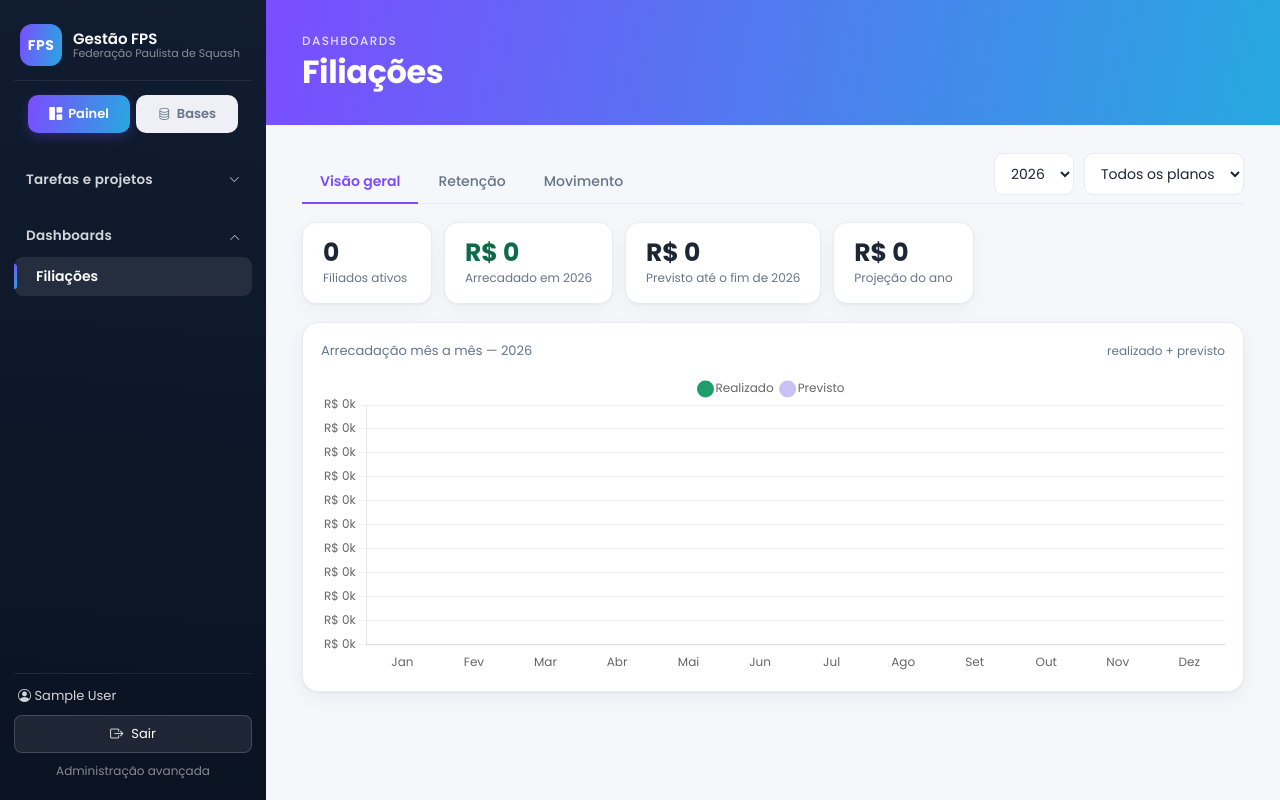
After one commit to berbelsquash/gest-ofps, a Django app: page /s/dash-filiacoes/ in a window 1280 px wide. The commit adds this page. Run offline with Django 5.2, Linux system fonts and the light colour scheme; the visitor is signed in with stand-in values (Sample User, id 1); data that the repository does not hold is empty.

Commit message:
Painel: dashboard de Filiacoes (visao geral, retencao, movimento)
- Painel enxugado no menu: so Tarefas e projetos + Dashboards. As abas
  antigas (Financeira, Resumo Vindi, Documentos) saem do menu; as rotas
  seguem existindo pra reaproveitar/migrar.
- Novo dashboard de Filiacoes com sub-navegacao interna (estilo hero +
  abas) e filtros por Ano e Plano:
  - Visao geral: filiados ativos, arrecadado no ano, previsto ate o fim
    do ano e arrecadacao mes a mes (realizado + previsto).
  - Retencao: LTV, churn, permanencia media, curva de sobrevivencia e
    permanencia por plano.
  - Movimento: novos x cancelamentos por mes e inadimplencia.
- Fonte: AssinaturaVindi + RecebimentoVindi.

Co-Authored-By: Claude Opus 4.8 <noreply@anthropic.com>

```diff
--- a/assinaturas/views.py
+++ b/assinaturas/views.py
@@ -1,4 +1,5 @@
 import calendar
+from collections import defaultdict
 from datetime import date
 from decimal import Decimal
 
@@ -265,6 +266,110 @@ def resumo(request):
     return render(request, "assinaturas/resumo.html", contexto)
 
 
+def _meses_entre(d1, d2):
+    return (d2.year - d1.year) * 12 + (d2.month - d1.month)
+
+
+@login_required
+def dashboard_filiacoes(request):
+    """Dashboard de Filiações — abas Visão geral / Retenção / Movimento, com
+    filtros por ano e por plano. Fonte: AssinaturaVindi + RecebimentoVindi."""
+    aba = request.GET.get("aba", "geral")
+    if aba not in ("geral", "retencao", "movimento"):
+        aba = "geral"
+    hoje = timezone.localdate()
+    ano = int(request.GET.get("ano") or hoje.year)
+    plano = request.GET.get("plano", "")
+
+    assinaturas = AssinaturaVindi.objects.exclude(tipo=PlanoVindi.Tipo.IGNORAR)
+    recebimentos = RecebimentoVindi.objects.all()
+    if plano:
+        assinaturas = assinaturas.filter(tipo=plano)
+        recebimentos = recebimentos.filter(tipo=plano)
+
+    anos = [d.year for d in RecebimentoVindi.objects.dates("data_pagamento", "year", order="DESC")] or [ano]
+    planos = [(t.value, t.label) for t in PlanoVindi.Tipo if t.value != "ignorar"]
+    ctx = dict(aba=aba, ano=ano, anos=anos, plano=plano, planos=planos, meses=MESES_PT)
+
+    if aba == "geral":
+        realizado = [Decimal("0")] * 12
+        for r in (recebimentos.filter(data_pagamento__year=ano)
+                  .annotate(m=ExtractMonth("data_pagamento")).values("m").annotate(s=Sum("valor"))):
+            if r["m"]:
+                realizado[r["m"] - 1] = r["s"] or Decimal("0")
+        previsto = [Decimal("0")] * 12
+        ativas = assinaturas.exclude(status="canceled").filter(
+            valor_ciclo__gt=0, proxima_cobranca__isnull=False)
+        for a in ativas:
+            intervalo = max(1, a.intervalo_meses or 1)
+            d, guarda = a.proxima_cobranca, 0
+            while d.year <= ano and guarda < 240:
+                if d.year == ano and (ano > hoje.year or d.month > hoje.month):
+                    previsto[d.month - 1] += a.valor_ciclo
+                d = _add_meses(d, intervalo)
+                guarda += 1
+                if d.year > ano:
+                    break
+        total_real, total_prev = sum(realizado), sum(previsto)
+        ctx.update(
+            realizado=[float(x) for x in realizado], previsto=[float(x) for x in previsto],
+            total_real=total_real, total_prev=total_prev, projecao_ano=total_real + total_prev,
+            total_filiados=assinaturas.exclude(status="canceled").count(),
+            ativos_emdia=assinaturas.exclude(status="canceled").filter(inadimplente_desde__isnull=True).count(),
+            novos_ano=assinaturas.filter(data_inicio__year=ano).count(),
+        )
+
+    elif aba == "retencao":
+        subs = [a for a in assinaturas if a.data_inicio]
+        perman, ltv_vals = [], []
+        for a in subs:
+            fim = a.cancelada_em or hoje
+            m = max(0, _meses_entre(a.data_inicio, fim))
+            perman.append(m)
+            vm = float(a.valor_ciclo) / max(1, a.intervalo_meses or 1)
+            ltv_vals.append(vm * max(1, m))
+        canc_ano = assinaturas.filter(status="canceled", cancelada_em__year=ano).count()
+        ativos_atual = assinaturas.exclude(status="canceled").count()
+        pp = defaultdict(list)
+        for a in subs:
+            pp[a.get_tipo_display()].append(max(0, _meses_entre(a.data_inicio, a.cancelada_em or hoje)))
+        perman_plano = [{"plano": k, "meses": round(sum(v) / len(v), 1), "n": len(v)}
+                        for k, v in sorted(pp.items())]
+        N = 24
+        surv = []
+        for mm in range(N + 1):
+            elegiveis = [a for a in subs if _meses_entre(a.data_inicio, hoje) >= mm]
+            if not elegiveis:
+                surv.append(None)
+                continue
+            vivos = sum(1 for a in elegiveis
+                        if a.cancelada_em is None or _meses_entre(a.data_inicio, a.cancelada_em) >= mm)
+            surv.append(round(100 * vivos / len(elegiveis), 1))
+        ctx.update(
+            ltv=(sum(ltv_vals) / len(ltv_vals)) if ltv_vals else 0,
+            permanencia_media=(sum(perman) / len(perman)) if perman else 0,
+            churn=(100 * canc_ano / (ativos_atual + canc_ano)) if (ativos_atual + canc_ano) else 0,
+            canc_ano=canc_ano, perman_plano=perman_plano,
+            sobrevivencia=surv, sobrev_meses=list(range(N + 1)),
+        )
+
+    else:  # movimento
+        novos, canc = [0] * 12, [0] * 12
+        for a in assinaturas.filter(data_inicio__year=ano):
+            novos[a.data_inicio.month - 1] += 1
+        for a in assinaturas.filter(cancelada_em__year=ano):
+            canc[a.cancelada_em.month - 1] += 1
+        inad = assinaturas.exclude(status="canceled").filter(inadimplente_desde__isnull=False).count()
+        ativos = assinaturas.exclude(status="canceled").count()
+        ctx.update(
+            novos=novos, cancelamentos=canc, total_novos=sum(novos), total_canc=sum(canc),
+            inadimplentes=inad, inad_pct=round(100 * inad / ativos, 1) if ativos else 0,
+            ativos=ativos,
+        )
+
+    return render(request, "assinaturas/dashboard_filiacoes.html", contexto_base("dash-filiacoes", **ctx))
+
+
 @login_required
 def sincronizar(request):
     """Dispara a sincronização com a Vindi e volta para a aba indicada."""
--- a/gestao_fps/urls.py
+++ b/gestao_fps/urls.py
@@ -46,6 +46,7 @@ urlpatterns = [
     path("s/recebimentos/", assinaturas_views.recebimentos, name="recebimentos"),
     path("s/inadimplencia-cancelamentos/", assinaturas_views.inadimplencia, name="inadimplencia_cancelamentos"),
     path("s/resumo-assinaturas/", assinaturas_views.resumo, name="resumo_assinaturas"),
+    path("s/dash-filiacoes/", assinaturas_views.dashboard_filiacoes, name="dash_filiacoes"),
     path("assinaturas/sincronizar/", assinaturas_views.sincronizar, name="assinaturas_sincronizar"),
     path("assinaturas/conciliar/", assinaturas_views.conciliar_vindi_view, name="assinaturas_conciliar"),
     path("s/financeiro-despesas/", financeiro_views.despesas, name="financeiro_despesas"),
--- a/static/css/painel.css
+++ b/static/css/painel.css
@@ -356,6 +356,14 @@ table.tabela-grad td.col-total { text-align: center; }
 /* --------------------------------------------------------------- Tarefas */
 .chip-pessoa { flex: 0 0 200px; text-decoration: none; transition: border-color .15s, box-shadow .15s; }
 .chip-pessoa .chip-topo { flex-wrap: nowrap; overflow: hidden; white-space: nowrap; text-overflow: ellipsis; }
+
+/* Sub-navegação dos dashboards */
+.dash-subnav { display: flex; justify-content: space-between; align-items: flex-end; gap: 12px; flex-wrap: wrap; margin-bottom: 18px; border-bottom: 1px solid var(--borda); }
+.dash-tabs { display: flex; gap: 2px; }
+.dash-tab { padding: 10px 18px; font-size: 14px; font-weight: 500; color: var(--texto-suave); text-decoration: none; border-bottom: 2px solid transparent; margin-bottom: -1px; }
+.dash-tab:hover { color: var(--texto); }
+.dash-tab.ativo { color: var(--marca-ini); border-bottom-color: var(--marca-ini); font-weight: 600; }
+.dash-subnav .filtros { margin-bottom: 8px; }
 .chip-pessoa:hover { border-color: var(--marca-ini); }
 .chip-pessoa.chip-ativa { border-color: var(--marca-ini); box-shadow: 0 0 0 2px rgba(123, 77, 255, .18); }
 .chip-topo { display: flex; align-items: center; gap: 8px; font-size: 13px; color: var(--texto-suave); margin-bottom: 8px; }
--- /dev/null
+++ b/templates/assinaturas/dashboard_filiacoes.html
@@ -0,0 +1,110 @@
+{% extends 'base.html' %}
+
+{% block titulo %}Filiações — Dashboard{% endblock %}
+
+{% block conteudo %}
+<div class="dash-subnav">
+  <div class="dash-tabs">
+    <a href="?aba=geral&ano={{ ano }}{% if plano %}&plano={{ plano }}{% endif %}" class="dash-tab {% if aba == 'geral' %}ativo{% endif %}">Visão geral</a>
+    <a href="?aba=retencao&ano={{ ano }}{% if plano %}&plano={{ plano }}{% endif %}" class="dash-tab {% if aba == 'retencao' %}ativo{% endif %}">Retenção</a>
+    <a href="?aba=movimento&ano={{ ano }}{% if plano %}&plano={{ plano }}{% endif %}" class="dash-tab {% if aba == 'movimento' %}ativo{% endif %}">Movimento</a>
+  </div>
+  <form method="get" class="filtros">
+    <input type="hidden" name="aba" value="{{ aba }}">
+    <select name="ano" onchange="this.form.submit()">
+      {% for a in anos %}<option value="{{ a }}" {% if a == ano %}selected{% endif %}>{{ a }}</option>{% endfor %}
+    </select>
+    <select name="plano" onchange="this.form.submit()">
+      <option value="">Todos os planos</option>
+      {% for v, l in planos %}<option value="{{ v }}" {% if v == plano %}selected{% endif %}>{{ l }}</option>{% endfor %}
+    </select>
+  </form>
+</div>
+
+{% if aba == 'geral' %}
+<div class="resumo-chips">
+  <div class="chip"><span class="chip-num">{{ total_filiados }}</span><span class="chip-lbl">Filiados ativos</span></div>
+  <div class="chip chip-ok"><span class="chip-num">R$ {{ total_real|floatformat:0 }}</span><span class="chip-lbl">Arrecadado em {{ ano }}</span></div>
+  <div class="chip"><span class="chip-num">R$ {{ total_prev|floatformat:0 }}</span><span class="chip-lbl">Previsto até o fim de {{ ano }}</span></div>
+  <div class="chip"><span class="chip-num">R$ {{ projecao_ano|floatformat:0 }}</span><span class="chip-lbl">Projeção do ano</span></div>
+</div>
+<div class="cartao" style="padding:18px;">
+  <div class="cartao-topo" style="padding:0 0 12px; border:none;"><span class="contador">Arrecadação mês a mês — {{ ano }}</span><span class="sync-info">realizado + previsto</span></div>
+  <div style="height:300px; position:relative;"><canvas id="grafico"></canvas></div>
+</div>
+{{ realizado|json_script:"d-real" }}{{ previsto|json_script:"d-prev" }}
+
+{% elif aba == 'retencao' %}
+<div class="resumo-chips">
+  <div class="chip chip-ok"><span class="chip-num">R$ {{ ltv|floatformat:0 }}</span><span class="chip-lbl">LTV médio (valor no ciclo de vida)</span></div>
+  <div class="chip chip-alerta"><span class="chip-num">{{ churn|floatformat:1 }}%</span><span class="chip-lbl">Churn em {{ ano }} ({{ canc_ano }} cancel.)</span></div>
+  <div class="chip"><span class="chip-num">{{ permanencia_media|floatformat:1 }}</span><span class="chip-lbl">Permanência média (meses)</span></div>
+</div>
+<div class="detalhe-grid">
+  <div class="cartao" style="padding:18px;">
+    <div class="cartao-topo" style="padding:0 0 12px; border:none;"><span class="contador">Curva de sobrevivência</span><span class="sync-info">% ainda filiado após N meses</span></div>
+    <div style="height:280px; position:relative;"><canvas id="grafico"></canvas></div>
+  </div>
+  <div class="cartao">
+    <div class="cartao-topo"><span class="contador">Permanência média por plano</span></div>
+    <table class="tabela">
+      <thead><tr><th>Plano</th><th>Meses (média)</th><th>Filiados</th></tr></thead>
+      <tbody>
+        {% for p in perman_plano %}<tr><td>{{ p.plano }}</td><td><strong>{{ p.meses }}</strong></td><td>{{ p.n }}</td></tr>{% endfor %}
+      </tbody>
+    </table>
+  </div>
+</div>
+{{ sobrevivencia|json_script:"d-surv" }}{{ sobrev_meses|json_script:"d-surv-m" }}
+
+{% else %}
+<div class="resumo-chips">
+  <div class="chip chip-ok"><span class="chip-num">{{ total_novos }}</span><span class="chip-lbl">Novos filiados em {{ ano }}</span></div>
+  <div class="chip chip-alerta"><span class="chip-num">{{ total_canc }}</span><span class="chip-lbl">Cancelamentos em {{ ano }}</span></div>
+  <div class="chip"><span class="chip-num">{{ inadimplentes }}</span><span class="chip-lbl">Inadimplentes ({{ inad_pct }}% dos {{ ativos }})</span></div>
+</div>
+<div class="cartao" style="padding:18px;">
+  <div class="cartao-topo" style="padding:0 0 12px; border:none;"><span class="contador">Novos × cancelamentos — {{ ano }}</span></div>
+  <div style="height:300px; position:relative;"><canvas id="grafico"></canvas></div>
+</div>
+{{ novos|json_script:"d-novos" }}{{ cancelamentos|json_script:"d-canc" }}
+{% endif %}
+
+<script src="https://cdn.jsdelivr.net/npm/chart.js@4.4.1/dist/chart.umd.min.js"></script>
+<script>
+(function () {
+  if (!window.Chart) return;
+  var MESES = ['Jan','Fev','Mar','Abr','Mai','Jun','Jul','Ago','Set','Out','Nov','Dez'];
+  var el = document.getElementById('grafico');
+  if (!el) return;
+  function j(id) { var e = document.getElementById(id); return e ? JSON.parse(e.textContent) : null; }
+  var F = { family: 'Poppins' };
+  var aba = "{{ aba }}";
+  function money(v) { return 'R$ ' + Number(v).toLocaleString('pt-BR', {maximumFractionDigits:0}); }
+
+  if (aba === 'geral') {
+    new Chart(el, { type:'bar', data:{ labels:MESES, datasets:[
+      { label:'Realizado', data:j('d-real'), backgroundColor:'#1f9d6b', borderRadius:5 },
+      { label:'Previsto', data:j('d-prev'), backgroundColor:'#c7c1f5', borderRadius:5 }]},
+      options:{ responsive:true, maintainAspectRatio:false,
+        plugins:{ legend:{ labels:{ usePointStyle:true, boxWidth:8, font:F } },
+          tooltip:{ callbacks:{ label:function(c){ return c.dataset.label+': '+money(c.parsed.y); } } } },
+        scales:{ x:{ grid:{display:false}, ticks:{font:F} }, y:{ ticks:{ callback:function(v){return 'R$ '+Math.round(v/1000)+'k';}, font:F }, grid:{color:'#eef1f5'} } } } });
+  } else if (aba === 'retencao') {
+    new Chart(el, { type:'line', data:{ labels:j('d-surv-m'), datasets:[
+      { label:'% filiados', data:j('d-surv'), borderColor:'#7b4dff', backgroundColor:'rgba(123,77,255,.12)', fill:true, tension:.3, spanGaps:true, pointRadius:2 }]},
+      options:{ responsive:true, maintainAspectRatio:false,
+        plugins:{ legend:{display:false}, tooltip:{ callbacks:{ label:function(c){ return c.parsed.y+'% após '+c.label+' meses'; } } } },
+        scales:{ x:{ title:{display:true,text:'meses após a filiação',font:F}, grid:{display:false}, ticks:{font:F} },
+          y:{ min:0, max:100, ticks:{ callback:function(v){return v+'%';}, font:F }, grid:{color:'#eef1f5'} } } } });
+  } else {
+    new Chart(el, { type:'bar', data:{ labels:MESES, datasets:[
+      { label:'Novos', data:j('d-novos'), backgroundColor:'#1f9d6b', borderRadius:5 },
+      { label:'Cancelamentos', data:j('d-canc'), backgroundColor:'#d9584f', borderRadius:5 }]},
+      options:{ responsive:true, maintainAspectRatio:false,
+        plugins:{ legend:{ labels:{ usePointStyle:true, boxWidth:8, font:F } } },
+        scales:{ x:{ grid:{display:false}, ticks:{font:F} }, y:{ beginAtZero:true, ticks:{ precision:0, font:F }, grid:{color:'#eef1f5'} } } } });
+  }
+})();
+</script>
+{% endblock %}
--- a/templates/base.html
+++ b/templates/base.html
@@ -9,7 +9,7 @@
   <link rel="preconnect" href="https://fonts.gstatic.com" crossorigin>
   <link href="https://fonts.googleapis.com/css2?family=Poppins:wght@300;400;500;600;700&display=swap" rel="stylesheet">
   <link rel="stylesheet" href="https://cdn.jsdelivr.net/npm/bootstrap-icons@1.11.3/font/bootstrap-icons.min.css">
-  <link rel="stylesheet" href="{% static 'css/painel.css' %}?v=28">
+  <link rel="stylesheet" href="{% static 'css/painel.css' %}?v=29">
 </head>
 <body class="{% if user.is_authenticated %}com-sidebar{% else %}sem-sidebar{% endif %}">
   {% if user.is_authenticated %}
```
Also changed, not shown: painel/menu.py (+2 -20 lines).
